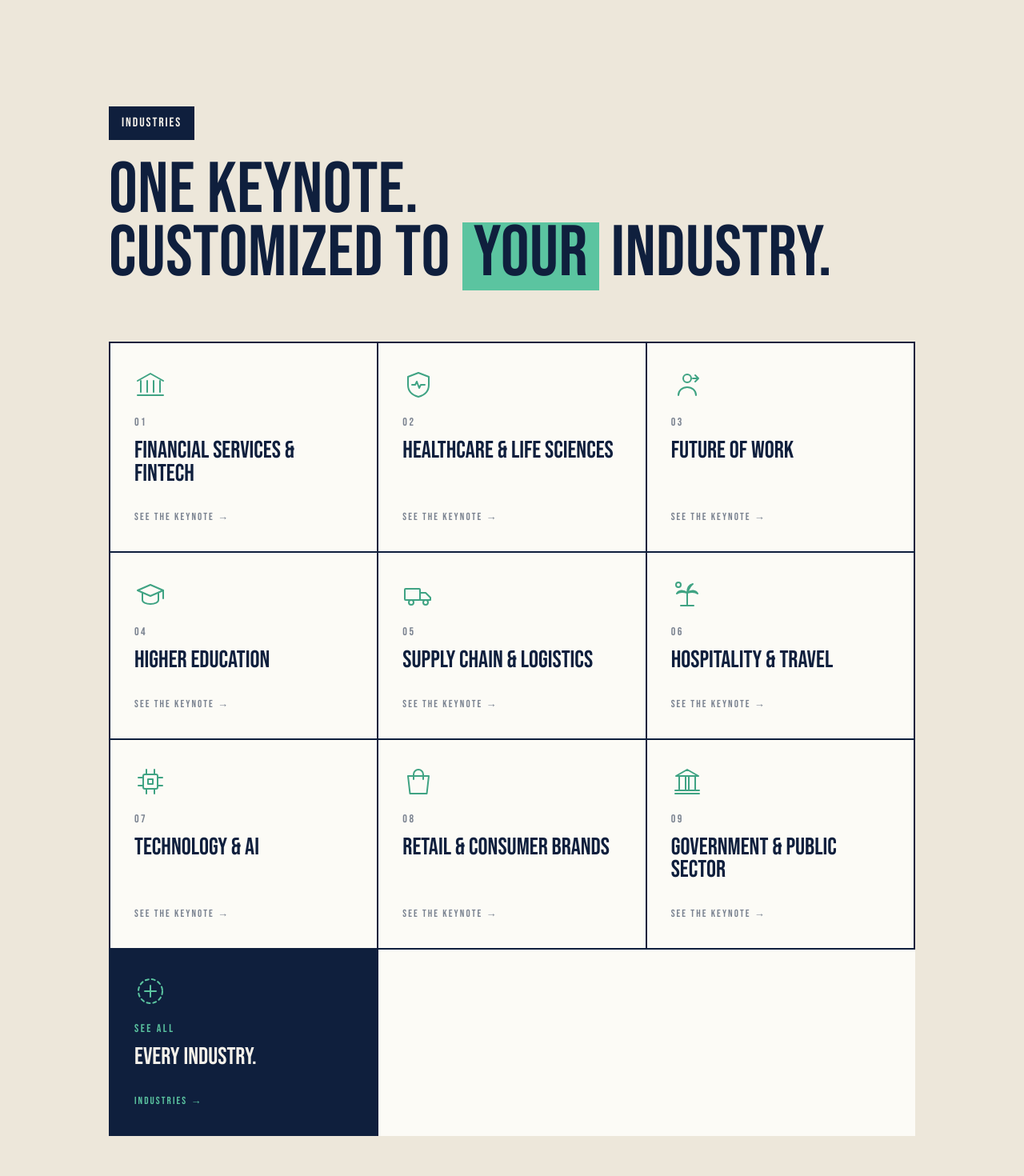
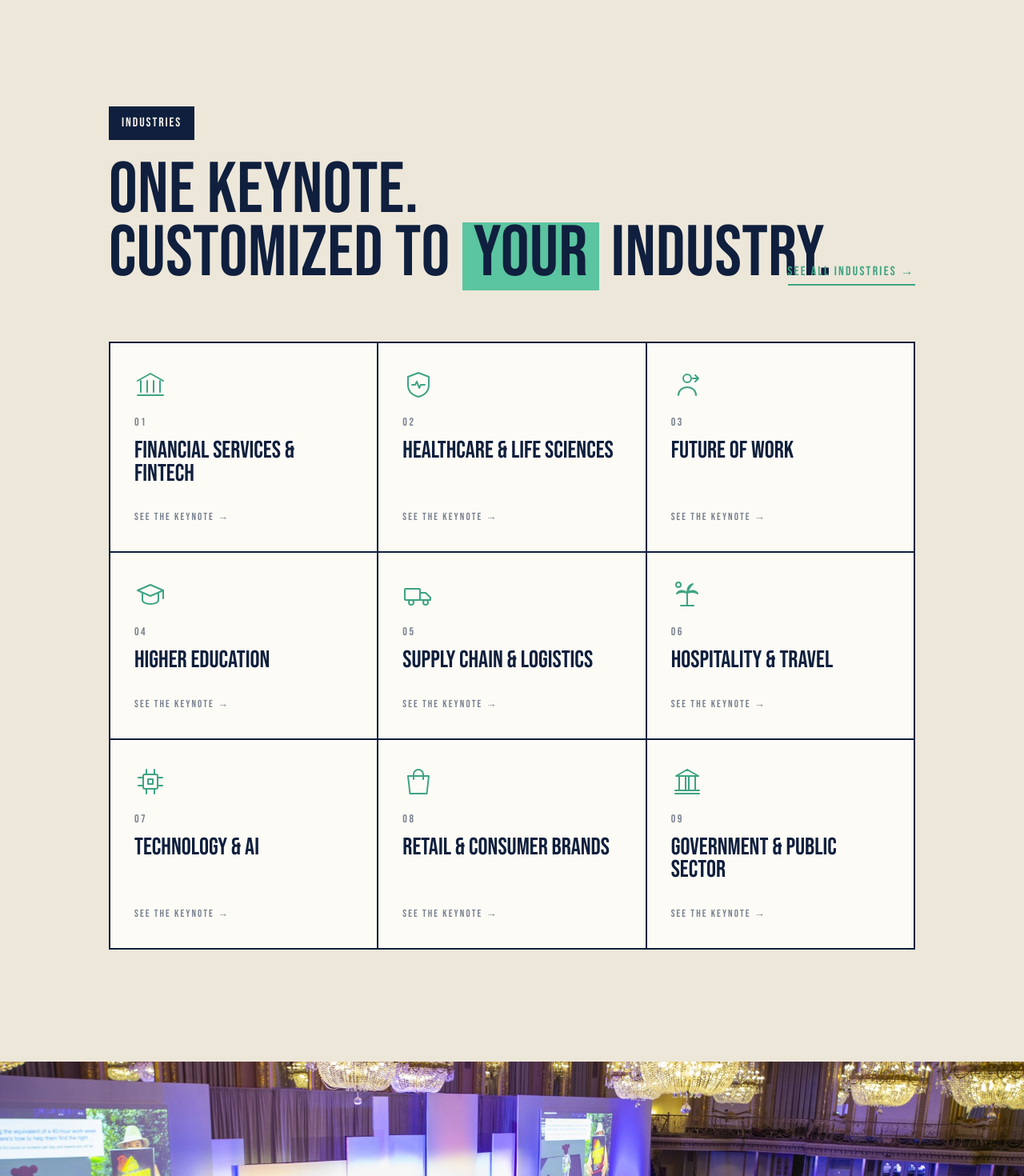
Before and after one commit to SamRadOfficial/sam-rad, a Next.js app: page / in a window 1280 px wide. Shown: the part 6940-8410 px from the top of the page at 80% size. Built offline with nearby package versions, Linux system fonts and the light colour scheme.

Commit message:
restructures industry pages and adds CTAs

```diff
--- a/app/globals.css
+++ b/app/globals.css
@@ -700,7 +700,12 @@ footer{background:var(--ink-deep);color:var(--paper);padding:96px 0 40px;}
   .bookbar .txt{font-size:26px;} .bookbar .btn{width:100%;justify-content:center;}
 
   .disp{grid-template-columns:80px 1fr;gap:10px 14px;padding:16px 0;} .disp .th{grid-row:span 3;width:80px;} .disp .d{text-align:left;}
-  .gal-grid{grid-template-columns:repeat(6,1fr);padding:0 20px;gap:12px;} .gp-a,.gp-b,.gp-c,.gp-d,.gp-e,.gp-f,.gp-g,.gp-h{grid-column:span 6;aspect-ratio:4/3;}
+  .gal-grid{grid-template-columns:repeat(6,1fr);padding:0 20px;gap:12px;}
+  .gp-a,.gp-b,.gp-c,.gp-d,.gp-e,.gp-f,.gp-g,.gp-h{grid-column:span 6;}
+  /* Keep each tile near its source ratio. Forcing every image to 4:3 cropped
+     50% of the height off the portrait shots and cut heads off. */
+  .gp-b,.gp-f,.gp-g,.gp-h{aspect-ratio:3/2;}   /* landscape sources */
+  .gp-a,.gp-c,.gp-d,.gp-e{aspect-ratio:4/5;}    /* portrait + square sources */
 
   .logo-divider{padding:48px 0;} .logo-divider img{min-width:620px;}
   .logo-scroll{overflow-x:auto;-webkit-overflow-scrolling:touch;}
@@ -808,3 +813,11 @@ details.earlier[open] summary{margin-bottom:44px;}
 /* Booking page sidebar photo */
 .book-photo{margin-top:28px;}
 .book-photo img{width:100%;height:auto;display:block;}
+
+.section-header{position:relative;}
+.sec-link{position:absolute;right:0;bottom:6px;font-family:var(--fd);font-size:16px;letter-spacing:.14em;text-transform:uppercase;color:var(--mint-deep);border-bottom:2px solid var(--mint-deep);padding-bottom:2px;}
+.sec-link:hover{color:var(--ink);border-color:var(--ink);}
+@media (max-width:900px){.sec-link{position:static;display:inline-block;margin-top:18px;}}
+
+/* Gallery: portrait tiles anchor to the upper third so heads stay in frame */
+.gp-a img,.gp-c img,.gp-d img{object-position:center 18%;}
--- a/app/page.jsx
+++ b/app/page.jsx
@@ -124,6 +124,7 @@ export default function Home() {
             <div className="section-header">
               <div className="tag">Industries</div>
               <h2 className="h2">One keynote.<br />Customized to <span className="mint-fill">your</span> industry.</h2>
+              <Link href="/industries" className="sec-link">See all industries →</Link>
             </div>
             <div className="ind-grid">
               {featured.map((ind, i) => (
@@ -134,12 +135,6 @@ export default function Home() {
                   <div className="a">See the keynote →</div>
                 </Link>
               ))}
-              <Link className="ind custom" href="/industries">
-                <IndustryIcon slug="custom" />
-                <div className="n">See all</div>
-                <div className="t">Every industry.</div>
-                <div className="a">Industries →</div>
-              </Link>
             </div>
           </div>
         </section>
--- a/app/writing/[slug]/page.jsx
+++ b/app/writing/[slug]/page.jsx
@@ -136,7 +136,7 @@ export default function Dispatch({ params }) {
         <CtaBreak
           image="cta-audience.jpg" center bureau
           tag="Read it here. Hear it live."
-          heading={<>Bring the pattern to your <span className="mint-fill">room.</span></>}
+          heading={<>Bring change to your <span className="mint-fill">stage.</span></>}
           lead="One keynote, customized to your industry. Your people walk out ready for what's coming."
           caption="Federation of Thai Industries · Bangkok"
         />
--- a/app/writing/page.jsx
+++ b/app/writing/page.jsx
@@ -41,7 +41,7 @@ export default function Writing() {
 
         <CtaBreak
           image="cta-audience.jpg"
-          tag="Bring the pattern to your room"
+          tag="Bring change to your stage"
           heading={<>Read it here. <span className="mint-fill">Hear</span> it live.</>}
           lead="Every dispatch is a preview of the keynote. Book Sam to bring the full pattern to your audience."
           caption="Federation of Thai Industries · Bangkok"
--- a/data/industries.json
+++ b/data/industries.json
@@ -100,8 +100,8 @@
         "Walmart"
       ],
       "note": "Final report submitted to the FDA, February 2020.",
-      "url": "https://www.fda.gov/media/168283/download",
-      "linkLabel": "Read the FDA pilot report →"
+      "url": "",
+      "linkLabel": ""
     }
   },
   {
```
Also changed, not shown: app/body-of-work/page.jsx (+11 -11 lines), app/industries/[slug]/page.jsx (+13 -1 lines).
